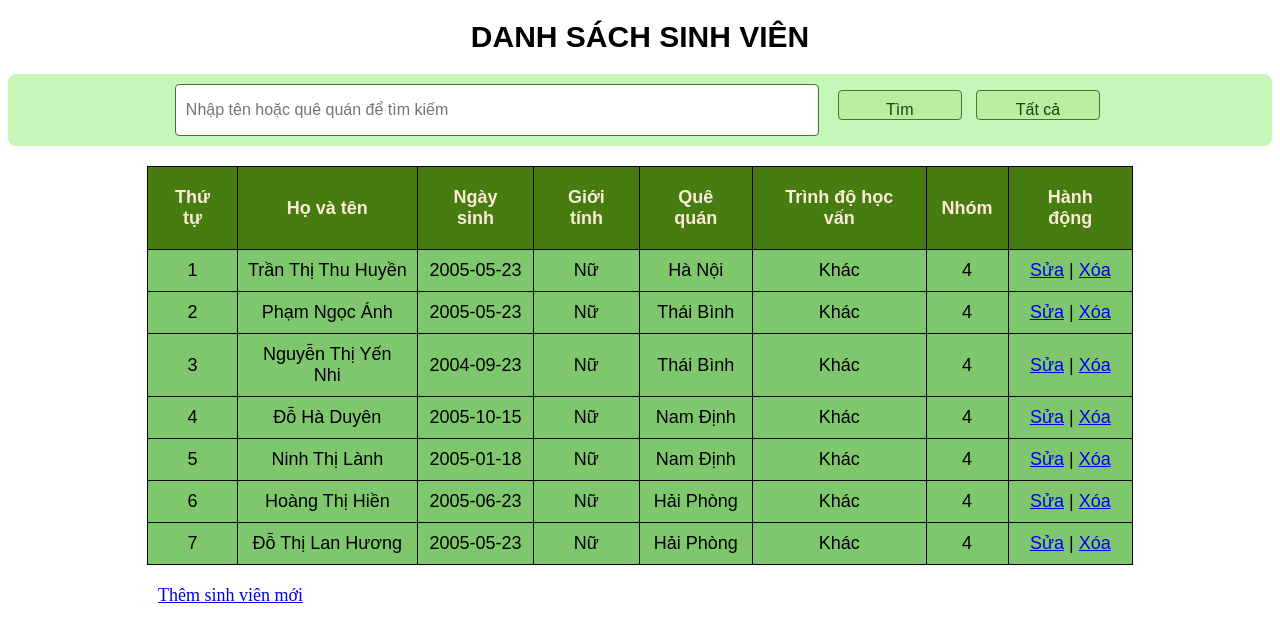
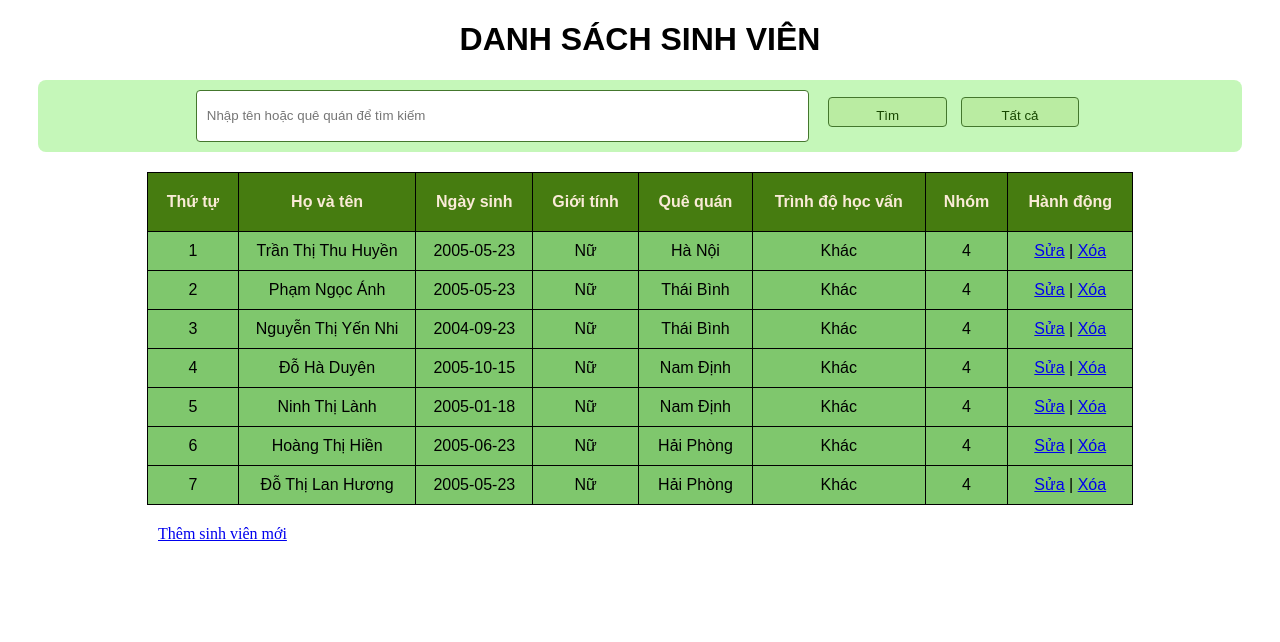
Before and after one commit to ngocanh235/baiTapGiuaKy, a PHP site: page / in a window 1280 px wide. Shown: the top 642 px of the page. Run offline with PHP 8.4, Linux system fonts and the light colour scheme; data comes from the database, SQL or seed files in the repository.

Commit message:
11-12-2024

```diff
--- a/index.css
+++ b/index.css
@@ -1,5 +1,5 @@
 body{
-    font-size: 15px;
+    font-size: 16px;
 }
 table.danhsach{
     width: 78%;
@@ -9,14 +9,12 @@ table.danhsach{
 }
 table.danhsach th,table.danhsach td{
     font-family: Arial, Helvetica, sans-serif;
-    font-size: medium;
 }
 table.danhsach th{
     border: 1px solid black;
     border-collapse: collapse;
     font-weight: 700;
     padding: 20px 15px;
-    font-size: larger;
     background-color: rgb(70, 124, 16);
     color: antiquewhite;
 }
@@ -26,7 +24,6 @@ table.danhsach td{
     background-color: rgb(127, 199, 109);
     font-weight: 500;
     padding: 10px;
-    font-size: larger;
     text-align: center;
 }
 table.search {
@@ -49,8 +46,6 @@ table.search input[type="text"] {
     border: 1px solid rgb(68, 119, 45); /* Viền màu xanh đậm */
     border-radius: 4px;
     margin-right: 10px;
-    font-size: medium;
-
 }
 table.search input[type="submit"],
 table.search input[type="button"] {
@@ -63,7 +58,6 @@ table.search input[type="button"] {
     cursor: pointer;
     width: 10%;
     height: 30px;
-    font-size: medium;
 }
 
 table.search input[type="submit"]:hover,
@@ -74,5 +68,4 @@ table.search input[type="button"]:hover {
 div.add{
     font-family: 20px;
     padding-left: 150px;
-    font-size: larger;
 }
```
